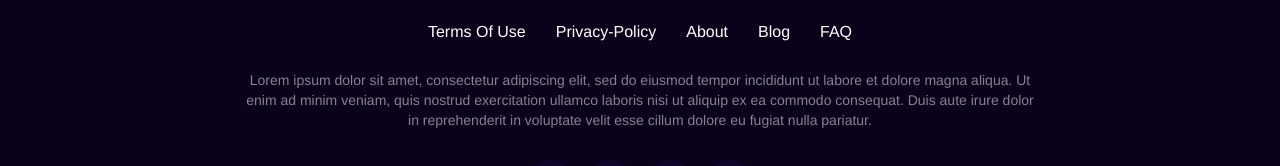
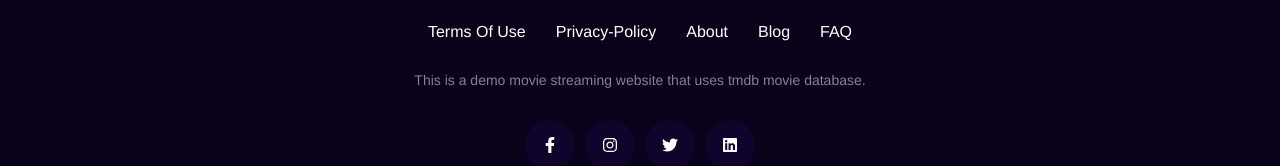
Before and after one commit to CheesyChilly/Ott-Platform-Prototype, a React (Vite) app in the folder app/: page / in a window 1280 px wide. Shown: the part 1098-1264 px from the top of the page. Built offline with nearby package versions, Linux system fonts and the light colour scheme; no server answers.

Commit message:
Update Footer.jsx

```diff
--- a/app/src/components/footer/Footer.jsx
+++ b/app/src/components/footer/Footer.jsx
@@ -22,12 +22,7 @@
                     <li className="menuItem">FAQ</li>
                 </ul>
                 <div className="infoText">
-                    Lorem ipsum dolor sit amet, consectetur adipiscing elit, sed
-                    do eiusmod tempor incididunt ut labore et dolore magna
-                    aliqua. Ut enim ad minim veniam, quis nostrud exercitation
-                    ullamco laboris nisi ut aliquip ex ea commodo consequat.
-                    Duis aute irure dolor in reprehenderit in voluptate velit
-                    esse cillum dolore eu fugiat nulla pariatur.
+                    This is a demo movie streaming website that uses tmdb movie database.
                 </div>
                 <div className="socialIcons">
                     <span className="icon">
```
